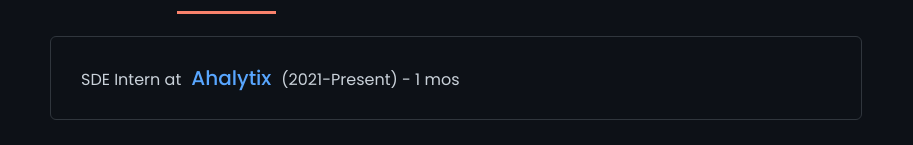
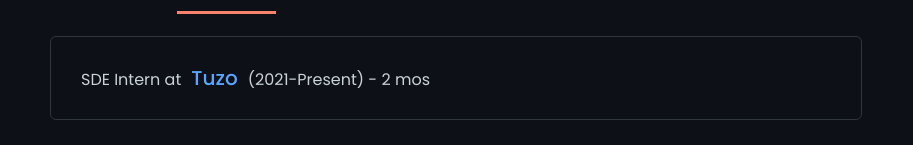
Before and after one commit to immanu10/immanu10.github.io, a React (Create React App) app: page / in a window 1280 px wide. Shown: the part 350-495 px from the top of the page, without its empty margins (184-1097 px from the left). Built offline with nearby package versions, Linux system fonts and the light colour scheme.

Commit message:
added internship

```diff
--- a/src/components/mainContent/about/About.js
+++ b/src/components/mainContent/about/About.js
@@ -9,10 +9,10 @@
     <div className="about">
       <EduOrExp
         title="SDE Intern at"
-        link="https://www.ahalytix.com/"
-        name="Ahalytix"
+        link="https://www.tuzo.ai/"
+        name="Tuzo"
         timeline="2021-Present"
-        months="1 mos"
+        months="2 mos"
         logoimg=""
       />
       <EduOrExp
```
